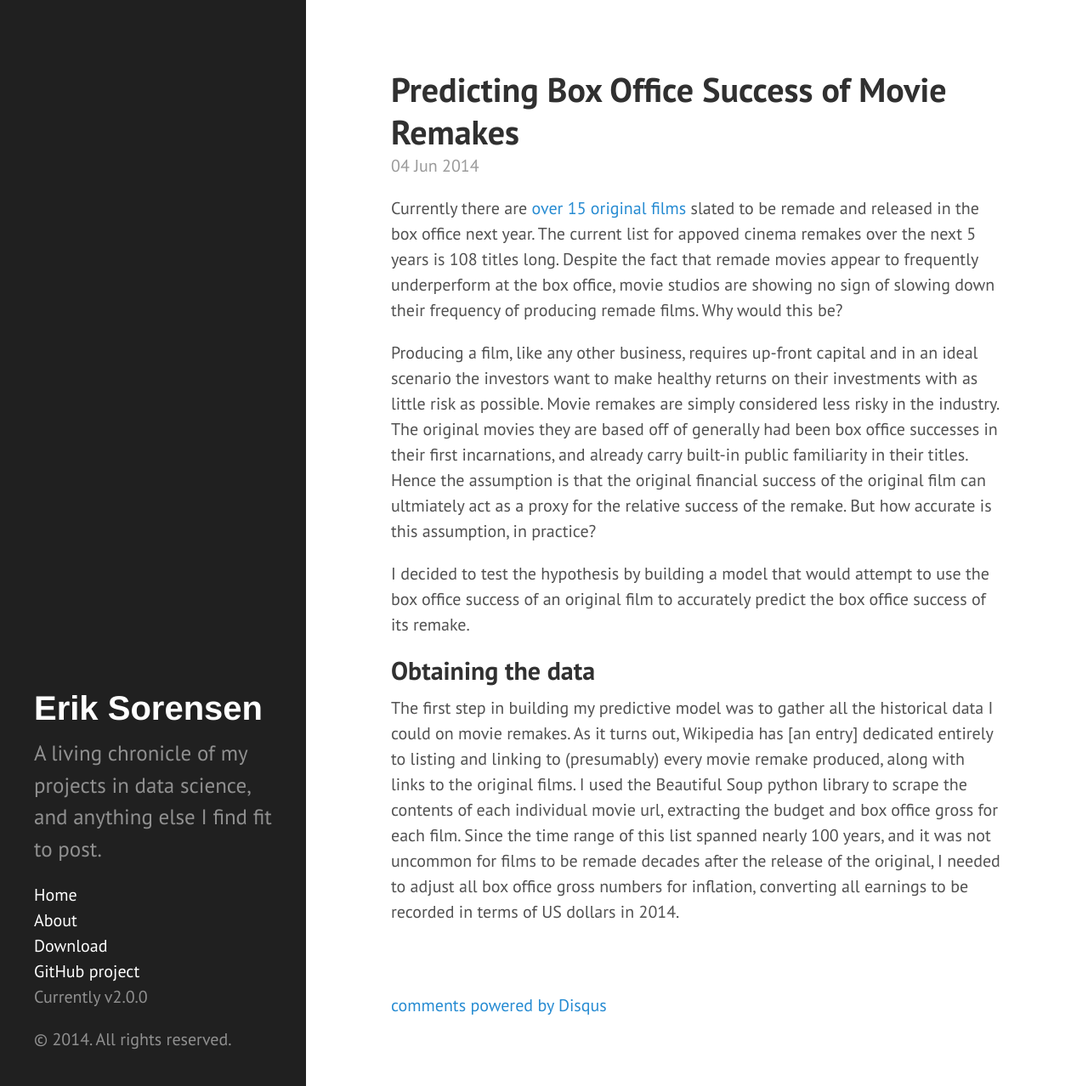
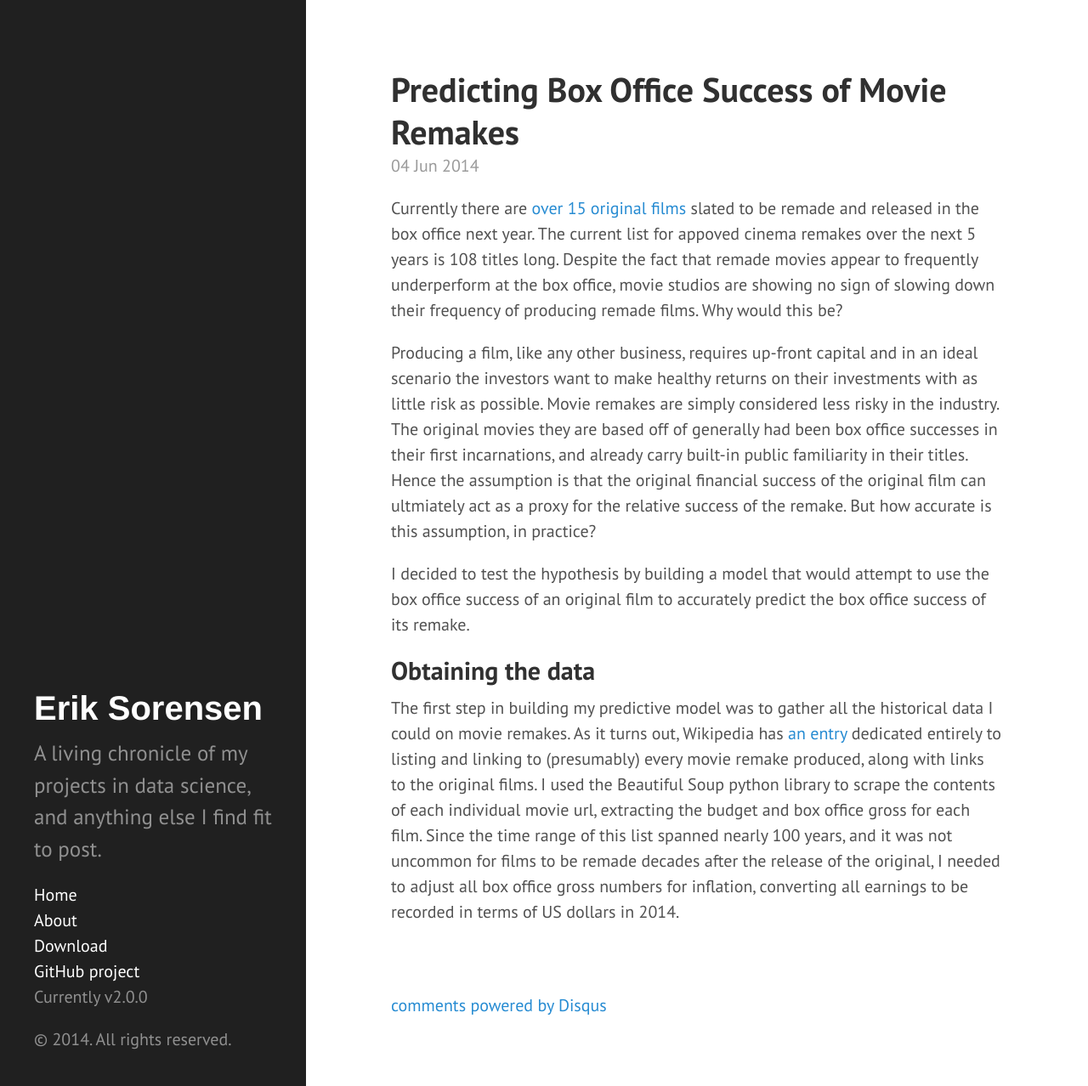
Before and after one commit to squip/squip.github.io, a Jekyll site: the page built from _posts/2014-06-04-node-1.md, in a window 1280 px wide and 1278 px high. Shown: the whole window at 85% size. Built offline with Jekyll 4.4.1, drawn with Linux system fonts in a browser that asks for light colours; Markdown is read by kramdown in place of the engine named in the settings; comment, search, counter and statistics services are not loaded; part of the change alters nothing that is shown.

```diff
--- a/_posts/2014-06-04-node-1.md
+++ b/_posts/2014-06-04-node-1.md
@@ -13,4 +13,4 @@ I decided to test the hypothesis by building a model that would attempt to use t
 
 ## Obtaining the data
 
-The first step in building my predictive model was to gather all the historical data I could on movie remakes.  As it turns out, Wikipedia has [an entry] dedicated entirely to listing and linking to (presumably) every movie remake produced, along with links to the original films.  I used the Beautiful Soup python library to scrape the contents of each individual movie url, extracting the budget and box office gross for each film. Since the time range of this list spanned nearly 100 years, and it was not uncommon for films to be remade decades after the release of the original, I needed to adjust all box office gross numbers for inflation, converting all earnings to be recorded in terms of US dollars in 2014.
+The first step in building my predictive model was to gather all the historical data I could on movie remakes.  As it turns out, Wikipedia has [an entry](http://en.wikipedia.org/wiki/List_of_film_remakes_(A%E2%80%93M)) dedicated entirely to listing and linking to (presumably) every movie remake produced, along with links to the original films.  I used the Beautiful Soup python library to scrape the contents of each individual movie url, extracting the budget and box office gross for each film. Since the time range of this list spanned nearly 100 years, and it was not uncommon for films to be remade decades after the release of the original, I needed to adjust all box office gross numbers for inflation, converting all earnings to be recorded in terms of US dollars in 2014.
```
